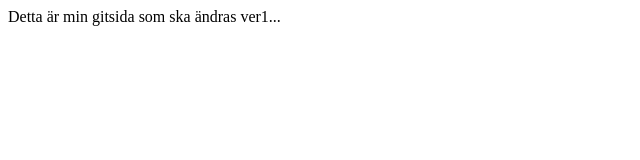
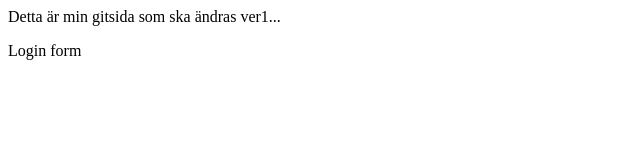
Before and after one commit to jorgennihlgard/myappsample, a plain HTML site: page index.html in a window 1280 px wide. Shown: the full height of the page, 0-640 px from the left. Drawn offline with Linux system fonts and the light colour scheme.

Commit message:
login form

```diff
--- /dev/null
+++ b/dir2/app2.js
@@ -0,0 +1 @@
+console.log('123')
--- a/index.html
+++ b/index.html
@@ -2,5 +2,6 @@
     <title>Testar git</title>
     <body>
         <p>Detta är min gitsida som ska ändras ver1...</p>
+        <p>Login form</p>
     </body>
 </html>
```
Also changed, not shown: login.html (added, +1 -0 lines), log.txt (added).
